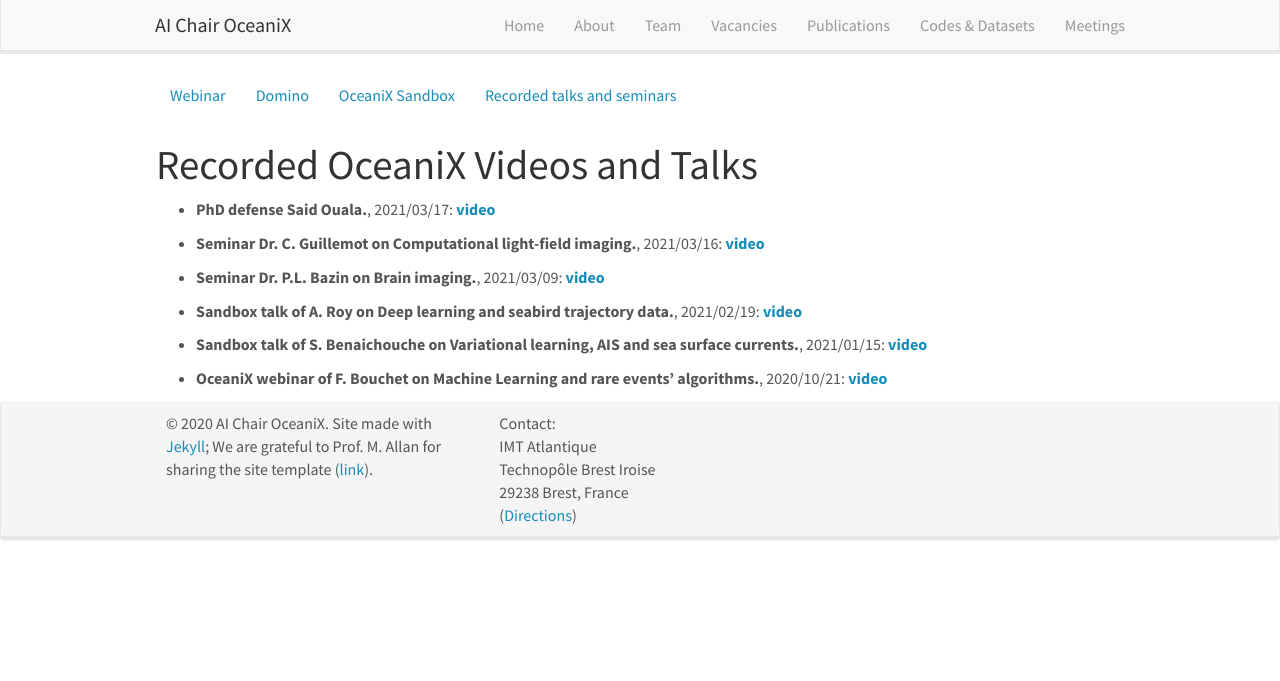
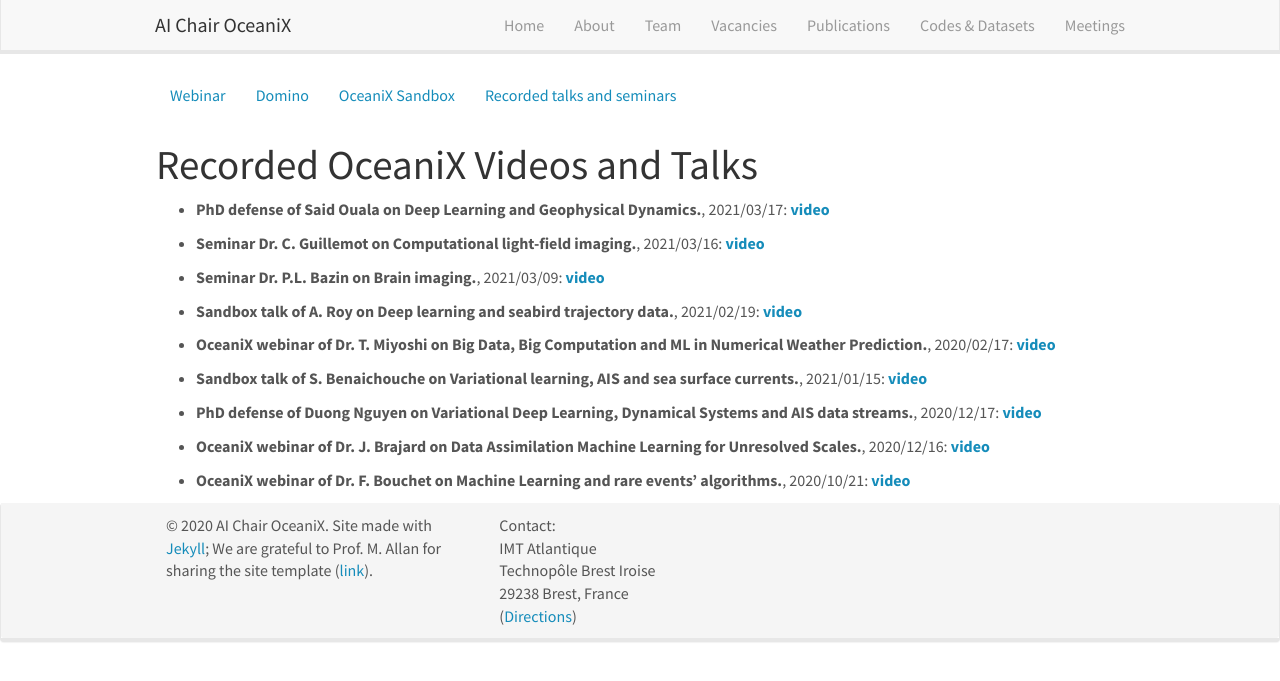
Before and after one commit to CIA-Oceanix/CIA-Oceanix.github.io, a Jekyll site: the page built from _pages/oceanix_video.md, in a window 1280 px wide. Shown: the top 681 px of the page. Built offline with Jekyll 4.4.1, drawn with Linux system fonts in a browser that asks for light colours; nearby versions of some CDN libraries.

Commit message:
Update video_list.yml

```diff
--- a/_data/video_list.yml
+++ b/_data/video_list.yml
@@ -1,4 +1,4 @@
-- title: "PhD defense Said Ouala."
+- title: "PhD defense of Said Ouala on Deep Learning and Geophysical Dynamics."
   date: 2021/03/17
   link: https://youtu.be/JuzYa6I-XWs
   display : video
@@ -18,12 +18,27 @@
   link: https://youtu.be/QG9kpzOxAKQ
   display : video
 
+- title: "OceaniX webinar of Dr. T. Miyoshi on Big Data, Big Computation and ML in Numerical Weather Prediction."
+  date: 2020/02/17
+  link:
+  display : video
+
 - title: "Sandbox talk of S. Benaichouche on Variational learning, AIS and sea surface currents."
   date: 2021/01/15
   link: https://youtu.be/f5VWlY8GI0Q
   display : video
 
-- title: "OceaniX webinar of F. Bouchet on Machine Learning and rare events' algorithms."
+- title: "PhD defense of Duong Nguyen on Variational Deep Learning, Dynamical Systems and AIS data streams."
+  date: 2020/12/17
+  link:
+  display : video
+
+- title: "OceaniX webinar of Dr. J. Brajard on Data Assimilation Machine Learning for Unresolved Scales."
+  date: 2020/12/16
+  link:
+  display : video
+
+- title: "OceaniX webinar of Dr. F. Bouchet on Machine Learning and rare events' algorithms."
   date: 2020/10/21
   link: https://youtu.be/s7AtApwGkcQ
   display : video
```
